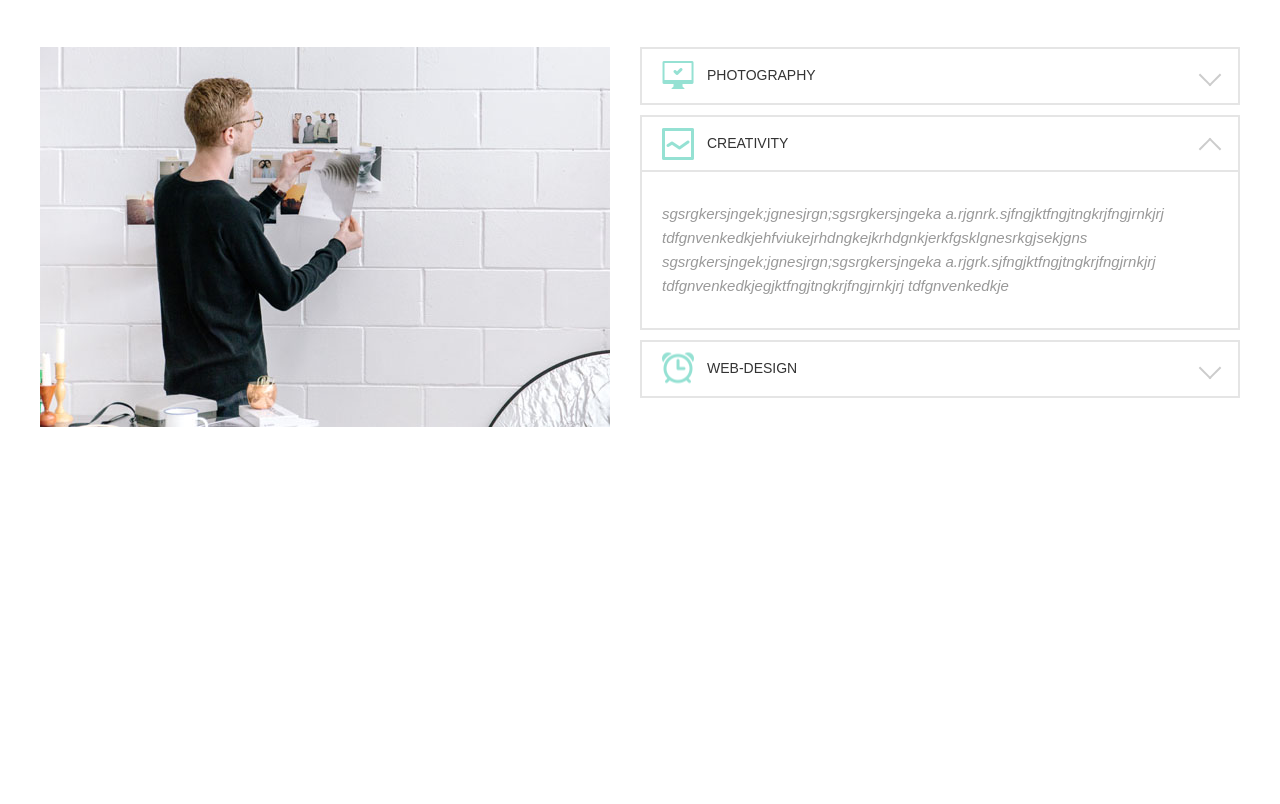
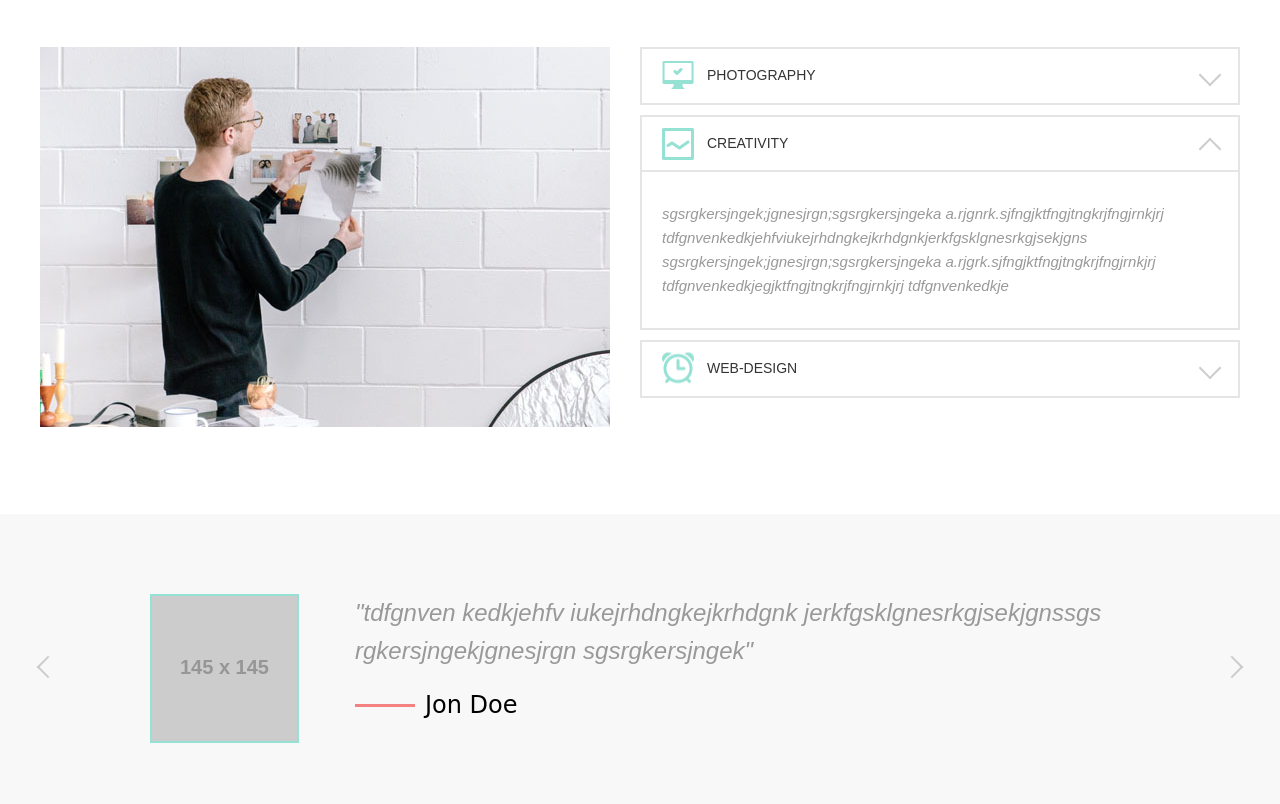
Before and after one commit to ValeryPotrebina/Site, a plain HTML site: page index.html in a window 1280 px wide. Shown: the part 3517-4321 px from the top of the page. Before the commit the page ends 4031 px from the top, so only its background shows below. Drawn offline with Linux system fonts and the light colour scheme; placeholder pictures from the web are drawn by us.

Commit message:
added reviews

```diff
--- a/asserts/style.css
+++ b/asserts/style.css
@@ -38,7 +38,6 @@ hr {
     height: 100vh;
     background: url("../asserts/images/intro.jpg") center no-repeat;
     /* background: rgb(25, 0, 255); */
-    /* opacity: 0.5; */
     -webkit-background-size: cover;
     background-size: cover;
 }
@@ -587,3 +586,84 @@ z-index: 1;
 }
 
 /* Cтрелочка */
+
+
+.section--gray {
+    background-color: #f8f8f8;
+}
+
+/* Reviews */
+
+.reviews {
+    padding: 0 110px;
+    position: relative;
+}
+.reviews__item {
+    padding-left: 205px;
+    position: relative;
+}
+
+.reviews__photo{
+    border: 2px solid #95e1d3;
+    position: absolute;
+    top: 0;
+    left: 0;
+    z-index: 1;
+}
+
+.reviews__text{
+    margin-bottom: 15px;
+    font-size: 24px;
+    font-style: italic;
+    font-weight: 300;
+    color: #999;
+}
+
+.reviews__author {
+    font-size: 24px;
+    color: black;
+    font-family: 'Kausan Script', cursive;
+}
+
+.reviews__author::before{
+    content: "";
+    display: inline-block;
+    vertical-align: middle;
+    width: 60px;
+    height: 3px;
+    background-color:#f38181;
+    margin-right: 10px;
+}
+
+.reviews__btn {
+    font-size: 0;
+    color: transparent;
+    position: absolute;
+    top: 50%;
+    transform: translateY(-50%);
+    z-index: 1;
+}
+
+.reviews__btn::after{
+    content: "";
+    display: block;
+    width: 16px;
+    height: 16px;
+
+    border-top: 2px solid #ccc;
+    border-left:  2px solid #ccc;
+    z-index: 1;
+
+    /*  */
+
+}
+
+.reviews__btn--prev {
+    left: 0;
+    transform: rotate(-45deg);
+}
+.reviews__btn--next {
+    right: 0;
+    transform: rotate(135deg);
+
+}
--- a/index.html
+++ b/index.html
@@ -318,6 +318,21 @@
 </section>
 
 
+<div class="section section--gray" >
+    <div class="container">
+        <div class="reviews">
+            <a class="reviews__btn reviews__btn--prev" href="#">Prev</a>
+            <a class="reviews__btn reviews__btn--next" href="#">Next</a>
+            <div class="reviews__item">
+                <img src="http://placehold.it/145" alt="" class="reviews__photo">
+                <div class="reviews__text">"tdfgnven kedkjehfv iukejrhdngkejkrhdgnk jerkfgsklgnesrkgjsekjgnssgs rgkersjngekjgnesjrgn sgsrgkersjngek"</div>
+                <div class="reviews__author">Jon Doe</div>
+            </div>
+        </div>
+    </div>
+</div>
+
+
 
 </body>
 
```
